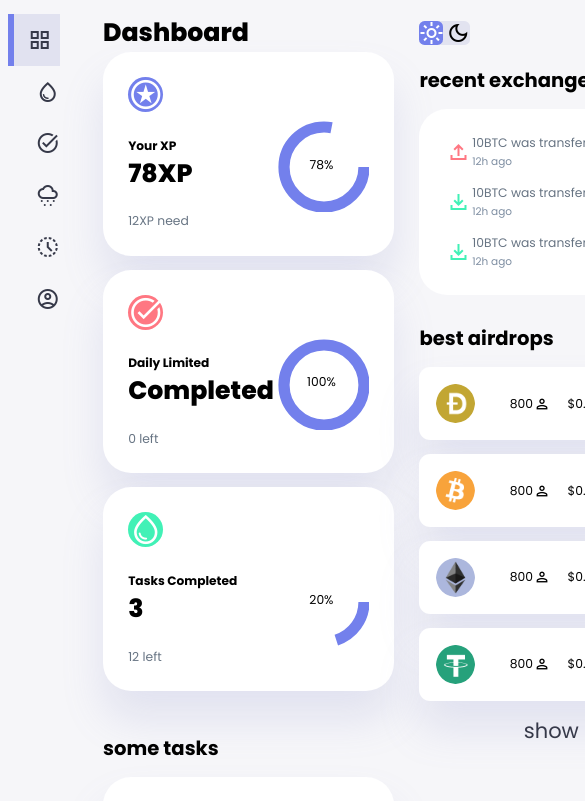
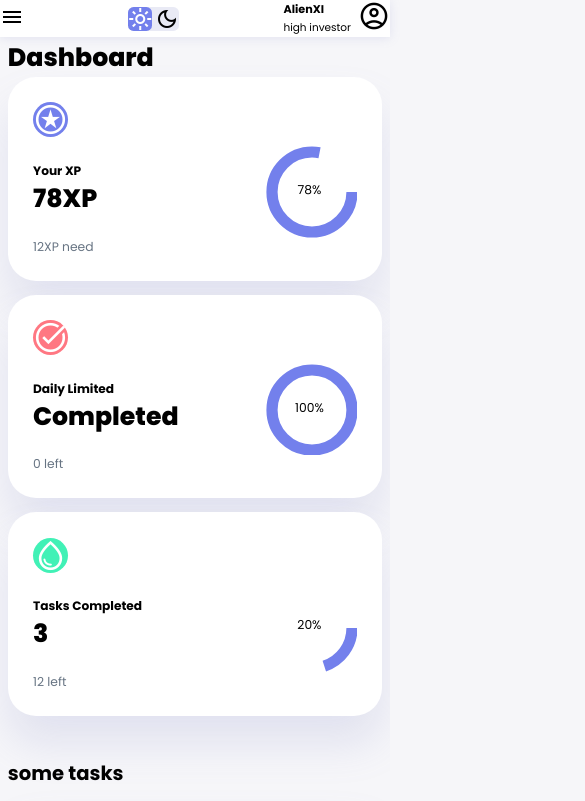
Before and after one commit to M-A-Felegari/FreeCoinSample, a plain HTML site: page Public/index.html in a window 390 px wide. Shown: the top 801 px of the page, 585 px wide, since content can reach past the window. Drawn offline with nearby package versions, Linux system fonts and the light colour scheme.

Commit message:
website responived

```diff
--- a/Public/styles/style.css
+++ b/Public/styles/style.css
@@ -361,4 +361,25 @@ body {
   .grid-container main .show-tasks table tbody td:first-child {
     display: none;
   }
+}
+@media screen and (max-width: 900px) {
+  .grid-container {
+    grid-template-columns: 1fr;
+  }
+  .grid-container aside {
+    transform: translateX(-100%);
+  }
+  .grid-container .right-sidebar .top {
+    position: fixed;
+    top: 0;
+    left: 0;
+    width: 100%;
+    justify-content: space-between;
+    background-color: #fff;
+    box-shadow: 0rem 1px 10px rgba(132, 139, 200, 0.18);
+  }
+  .grid-container .right-sidebar .top #right-menu-btn {
+    display: inline-block;
+    background-color: transparent;
+  }
 }/*# sourceMappingURL=style.css.map */
```
Also changed, not shown: 1 other file.
